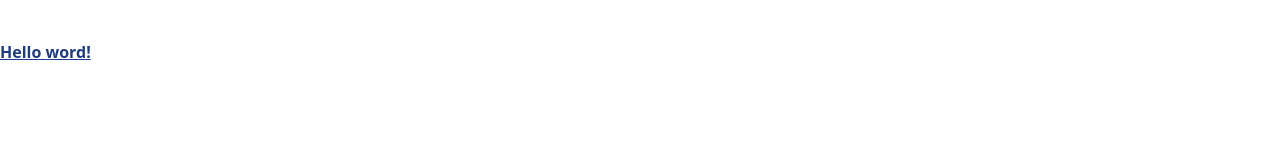
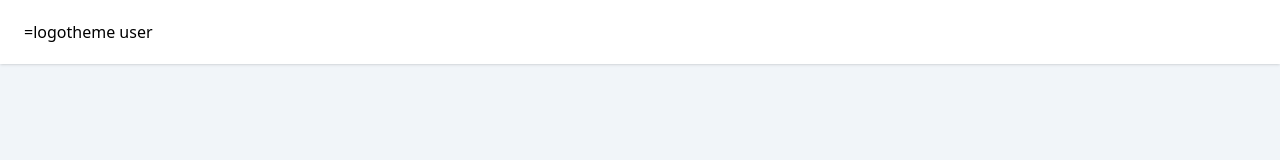
Before and after one commit to SJLuisGabriel/tailwindcss_IS, a website built with Vite: page index.html in a window 1280 px wide. Built offline with nearby package versions, Linux system fonts and the light colour scheme.

Commit message:
commit de barra de navegacion

```diff
--- a/index.html
+++ b/index.html
@@ -7,7 +7,17 @@
     <title>Tailwind CSS</title>
     <link rel="stylesheet" href="./tailwind.css" />
   </head>
-  <body>
-    <h1 class="tex-3xl font-bold underline text-blue-900 mt-10">Hello word!</h1>
+
+  <body class="bg-slate-100">
+    <header class="bg-white px-6 shadow">
+      <div class="flex h-16 items-center justify-between-">
+        <button>=</button>
+        <a href="">logo</a>
+      <dix>
+        <button>theme</button>
+        <button>user</button>
+      </dix>
+      </div>
+    </header>
   </body>
 </html>
```
